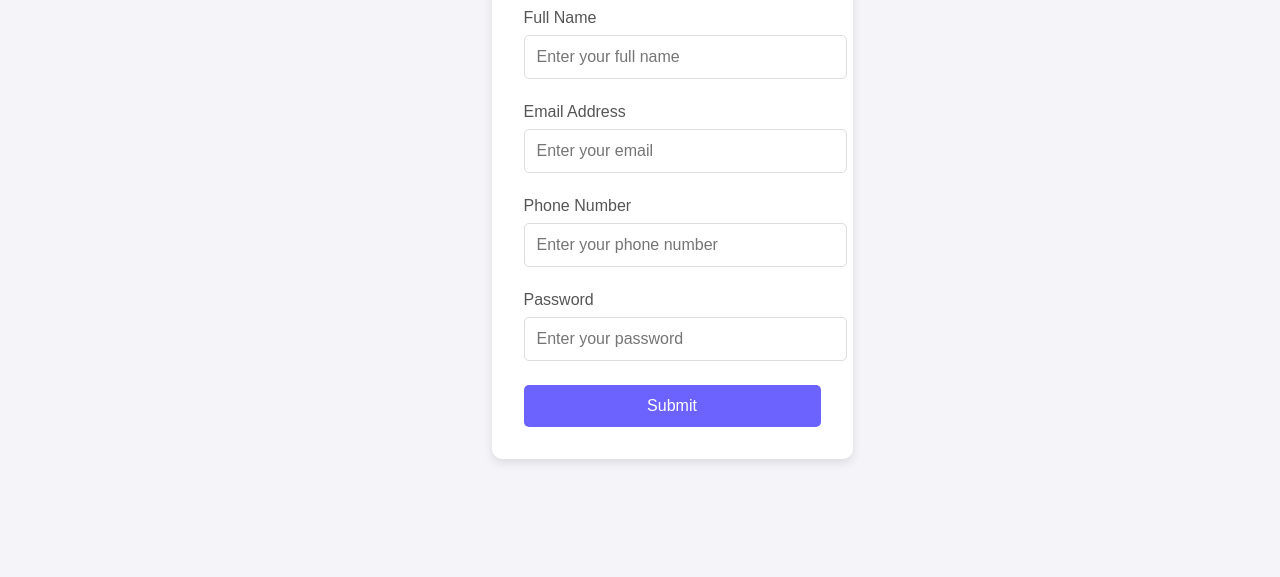
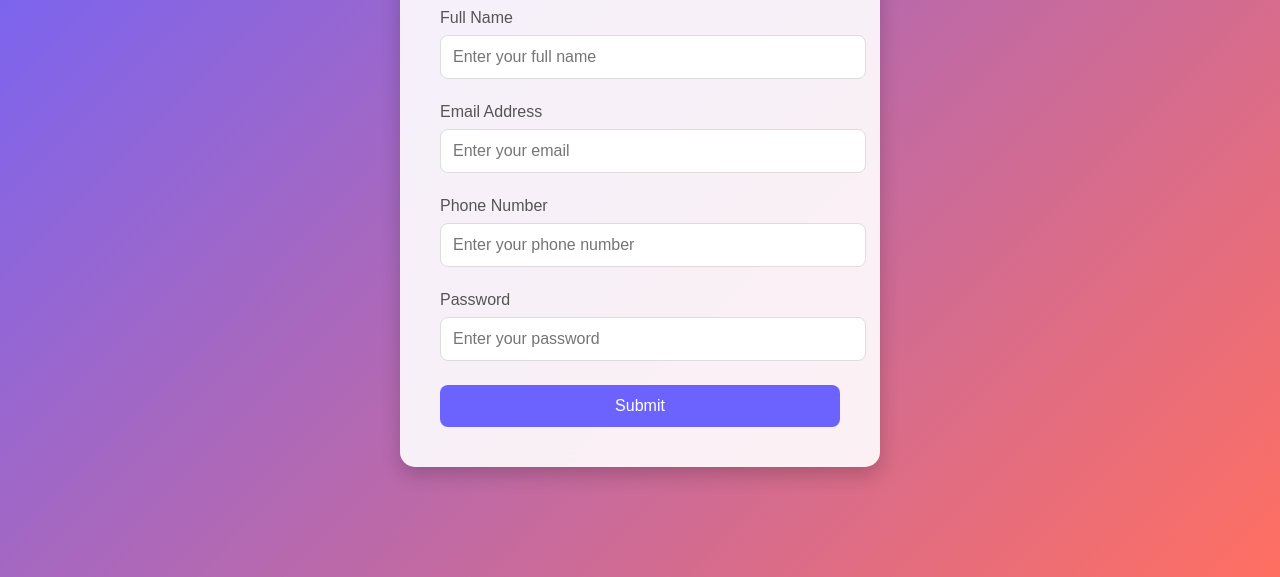
Before and after one commit to citizenofgotham/js-regex-validation_Your_Name, a plain HTML site: page index.html in a window 1280 px wide. Shown: the part 223-800 px from the top of the page. Drawn offline with Linux system fonts and the light colour scheme.

Commit message:
Update style.css

```diff
--- a/style.css
+++ b/style.css
@@ -1,7 +1,7 @@
 /* General Styles */
 body {
   font-family: 'Arial', sans-serif;
-  background-color: #f4f4f9;
+  background: linear-gradient(135deg, #6c63ff, #ff6f61);
   display: flex;
   justify-content: center;
   align-items: center;
@@ -9,42 +9,56 @@ body {
   margin: 0;
 }
 
+.container {
+  width: 100%;
+  max-width: 1200px;
+  padding: 20px;
+  display: flex;
+  justify-content: center;
+  align-items: center;
+}
+
 .form-container {
-  background: #ffffff;
-  padding: 2rem;
-  border-radius: 10px;
-  box-shadow: 0 4px 10px rgba(0, 0, 0, 0.1);
+  background: rgba(255, 255, 255, 0.9);
+  padding: 2.5rem;
+  border-radius: 15px;
+  box-shadow: 0 8px 20px rgba(0, 0, 0, 0.2);
   width: 100%;
   max-width: 400px;
+  text-align: center;
+  backdrop-filter: blur(10px);
 }
 
 h1 {
-  text-align: center;
   color: #333;
   margin-bottom: 1.5rem;
+  font-size: 2rem;
 }
 
 .form-group {
   margin-bottom: 1.5rem;
+  text-align: left;
 }
 
 label {
   display: block;
   margin-bottom: 0.5rem;
   color: #555;
+  font-weight: 500;
 }
 
 input {
   width: 100%;
   padding: 0.75rem;
   border: 1px solid #ddd;
-  border-radius: 5px;
+  border-radius: 8px;
   font-size: 1rem;
-  transition: border-color 0.3s ease;
+  transition: border-color 0.3s ease, box-shadow 0.3s ease;
 }
 
 input:focus {
   border-color: #6c63ff;
+  box-shadow: 0 0 8px rgba(108, 99, 255, 0.5);
   outline: none;
 }
 
@@ -65,14 +79,15 @@ button {
   background-color: #6c63ff;
   color: white;
   border: none;
-  border-radius: 5px;
+  border-radius: 8px;
   font-size: 1rem;
   cursor: pointer;
-  transition: background-color 0.3s ease;
+  transition: background-color 0.3s ease, transform 0.2s ease;
 }
 
 button:hover {
   background-color: #574fdb;
+  transform: translateY(-2px);
 }
 
 .success-message {
```
